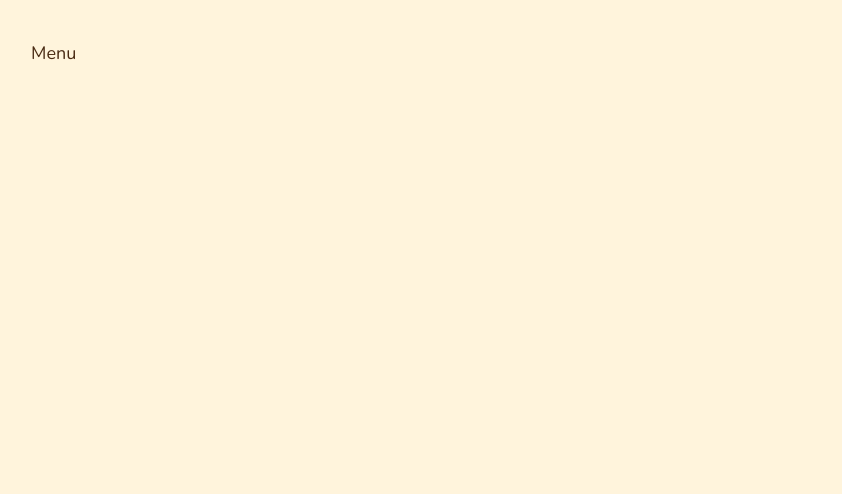
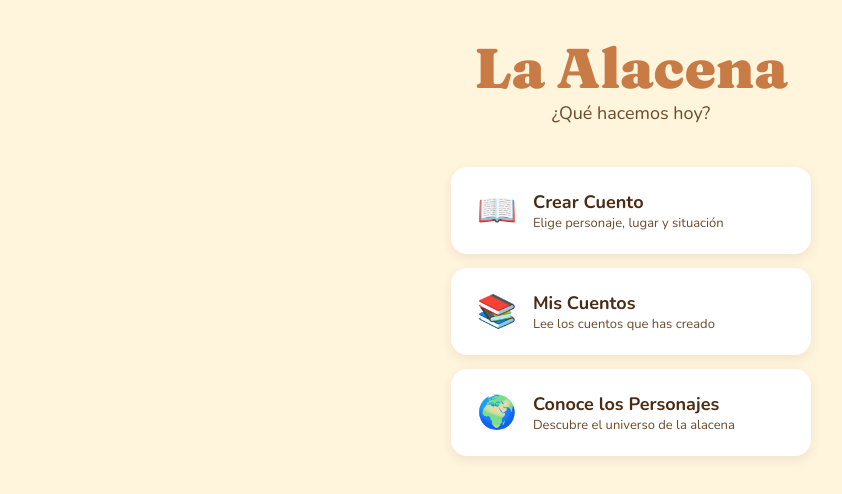
Before and after one commit to javandres/alacena, a React (Vite) app: page /menu in a window 1280 px wide. Shown: the top 494 px of the page, without its empty margins (9-851 px from the left). Built offline with nearby package versions, Linux system fonts and the light colour scheme.

Commit message:
feat: pantalla Menu con 3 opciones animadas

```diff
--- /dev/null
+++ b/src/pantallas/Menu.module.css
@@ -0,0 +1,69 @@
+.contenedor {
+  min-height: 100dvh;
+  display: flex;
+  flex-direction: column;
+  align-items: center;
+  padding: 40px 24px;
+  gap: 24px;
+}
+
+.header {
+  text-align: center;
+  margin-bottom: 16px;
+}
+
+.titulo {
+  font-family: var(--fuente-titulos);
+  color: var(--terracota);
+  font-size: clamp(36px, 8vw, 56px);
+  font-weight: 900;
+  margin: 0;
+  line-height: 1;
+}
+
+.subtitulo {
+  color: var(--marron-suave);
+  margin-top: 4px;
+}
+
+.opciones {
+  display: flex;
+  flex-direction: column;
+  gap: 14px;
+  width: 100%;
+  max-width: 360px;
+}
+
+.opcion {
+  background: white;
+  border-radius: var(--radio-lg);
+  padding: 20px 24px;
+  display: flex;
+  align-items: center;
+  gap: 16px;
+  box-shadow: var(--sombra-tarjeta);
+  cursor: pointer;
+  text-align: left;
+  transition: transform 0.15s ease, box-shadow 0.15s ease;
+  font-family: var(--fuente-ui);
+  font-size: 18px;
+  font-weight: 700;
+  color: var(--marron);
+  border: 2px solid transparent;
+}
+
+.opcion:hover {
+  transform: translateY(-2px);
+  border-color: var(--terracota);
+}
+
+.icono {
+  font-size: 32px;
+  flex-shrink: 0;
+}
+
+.descripcion {
+  font-size: 13px;
+  color: var(--marron-suave);
+  font-weight: 400;
+}
--- a/src/pantallas/Menu.tsx
+++ b/src/pantallas/Menu.tsx
@@ -1 +1,46 @@
-export function Menu() { return <div style={{padding:40}}>Menu</div> }
+import { useNavigate } from 'react-router-dom'
+import { motion } from 'framer-motion'
+import css from './Menu.module.css'
+
+type Opcion = {
+  icono: string
+  titulo: string
+  descripcion: string
+  ruta: string
+}
+
+const OPCIONES: Opcion[] = [
+  { icono: '📖', titulo: 'Crear Cuento', descripcion: 'Elige personaje, lugar y situación', ruta: '/crear' },
+  { icono: '📚', titulo: 'Mis Cuentos', descripcion: 'Lee los cuentos que has creado', ruta: '/mis-cuentos' },
+  { icono: '🌍', titulo: 'Conoce los Personajes', descripcion: 'Descubre el universo de la alacena', ruta: '/multiverso' },
+]
+
+export function Menu() {
+  const navegar = useNavigate()
+  return (
+    <div className={css.contenedor}>
+      <div className={css.header}>
+        <h1 className={css.titulo}>La Alacena</h1>
+        <p className={css.subtitulo}>¿Qué hacemos hoy?</p>
+      </div>
+      <div className={css.opciones}>
+        {OPCIONES.map((o, i) => (
+          <motion.button
+            key={o.ruta}
+            className={css.opcion}
+            onClick={() => navegar(o.ruta)}
+            initial={{ opacity: 0, x: -20 }}
+            animate={{ opacity: 1, x: 0 }}
+            transition={{ delay: i * 0.08 }}
+          >
+            <span className={css.icono} aria-hidden>{o.icono}</span>
+            <span>
+              <div>{o.titulo}</div>
+              <div className={css.descripcion}>{o.descripcion}</div>
+            </span>
+          </motion.button>
+        ))}
+      </div>
+    </div>
+  )
+}
```
